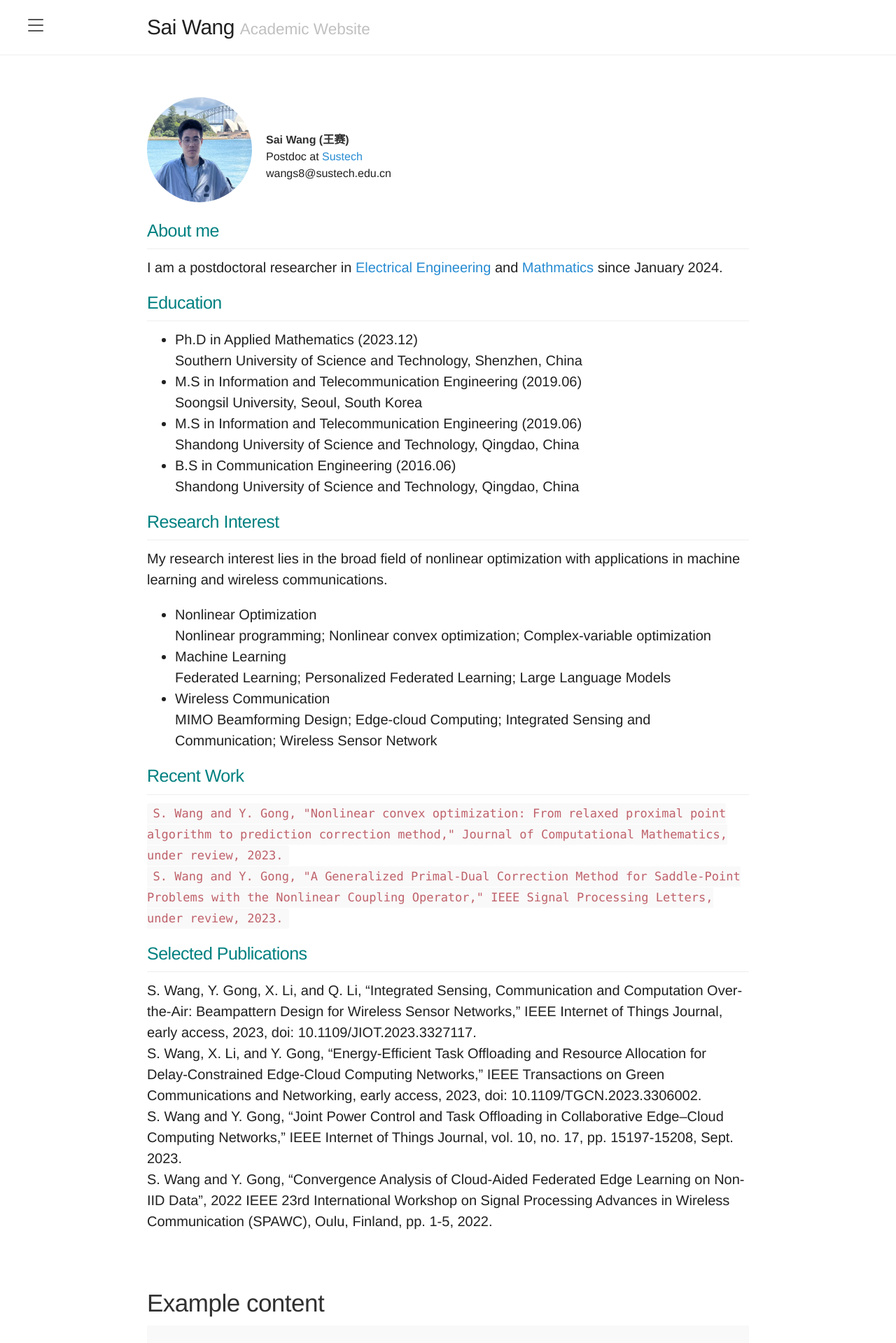
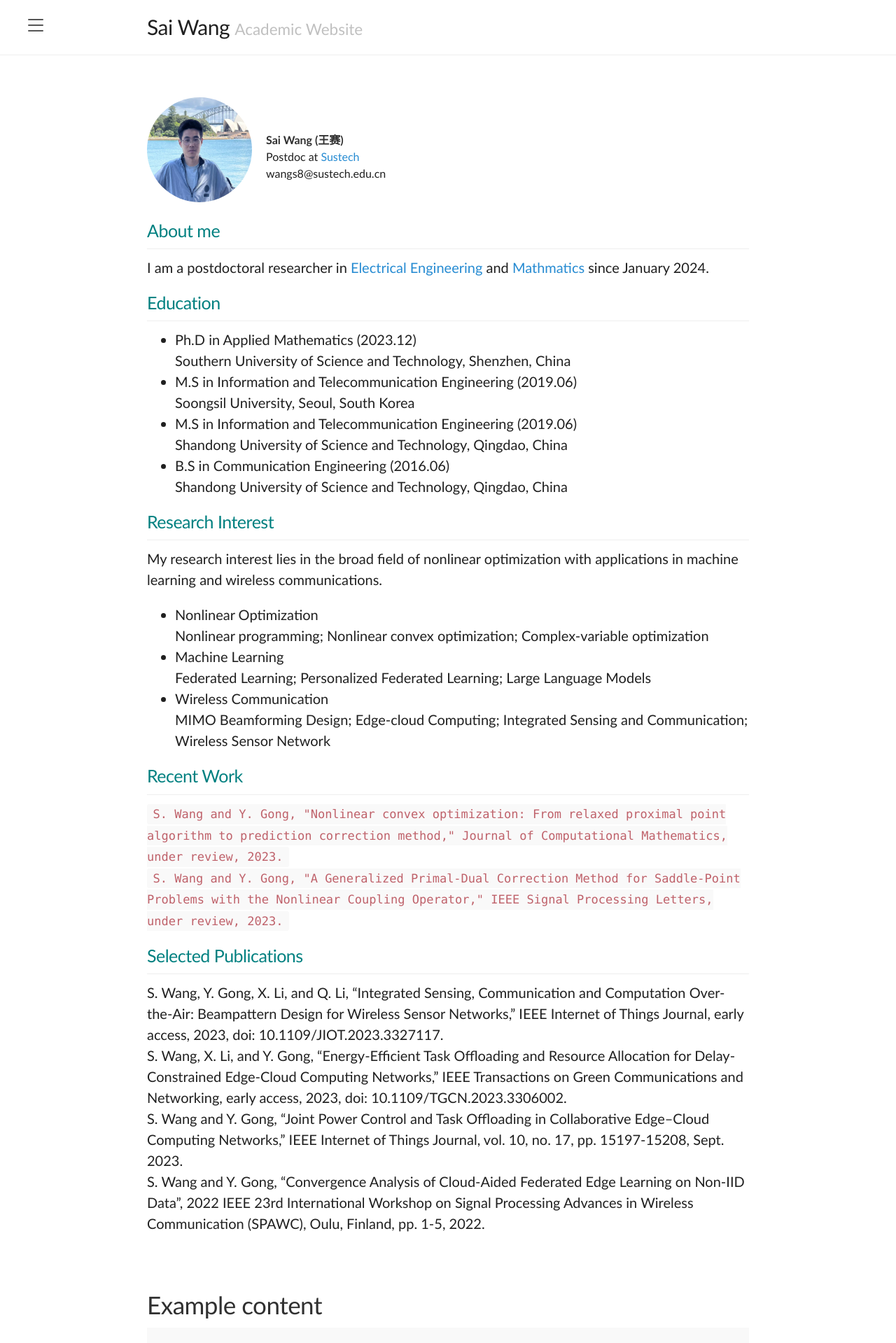
Before and after one commit to Alxendweb/alxendweb.github.io, a Jekyll site: the page built from index.html, in a window 1280 px wide. Shown: the top 1919 px of the page at 70% size. Built offline with Jekyll 4.4.1, drawn with Linux system fonts in a browser that asks for light colours; the list of posts is cut into pages by our own code.

Commit message:
Update lanyon.css

```diff
--- a/public/css/lanyon.css
+++ b/public/css/lanyon.css
@@ -41,11 +41,11 @@ body {
 }
 
 html {
-  font-family: Helvetica,Calibri, PT Sans, Arial, sans-serif;
+  font-family: Calibri, PT Sans,Helvetica, Arial, sans-serif;
 }
 
 h1, h2, h3, h4, h5, h6 {
-  font-family: Helvetica,Calibri, PT Sans, Arial, sans-serif;
+  font-family: Calibri, PT Sans, Helvetica,Arial, sans-serif;
   font-weight: 400;
   color: #008080;
   letter-spacing: -.025rem;
```
